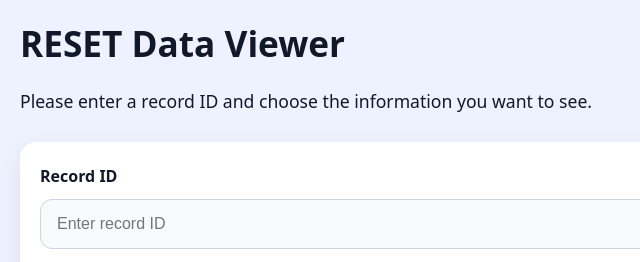
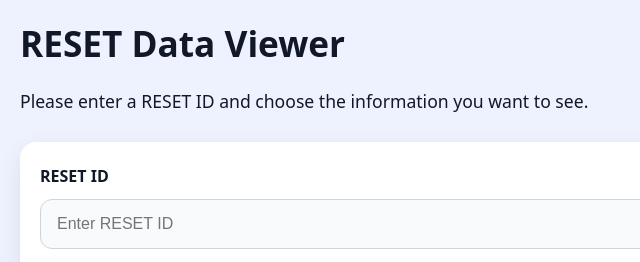
Before and after one commit to dsyyoung/reset_tools, a website: page index.html in a window 1280 px wide. Shown: the top 262 px of the page, 270-910 px from the left. Drawn offline with Linux system fonts and the light colour scheme.

Commit message:
Merge branch 'main' of https://github.com/dsyyoung/reset_tools

```diff
--- a/index.html
+++ b/index.html
@@ -9,11 +9,11 @@
 <body>
   <main class="container">
     <h1>RESET Data Viewer</h1>
-    <p class="intro">Please enter a record ID and choose the information you want to see.</p>
+    <p class="intro">Please enter a RESET ID and choose the information you want to see.</p>
     <div class="controls">
       <div class="control-row">
-        <label for="res-id">Record ID</label>
-        <input id="res-id" name="res-id" type="text" placeholder="Enter record ID" />
+        <label for="res-id">RESET ID</label>
+        <input id="res-id" name="res-id" type="text" placeholder="Enter RESET ID" />
       </div>
       <div class="control-row">
         <label for="target-field">Choose information</label>
```
Also changed, not shown: README.md.
